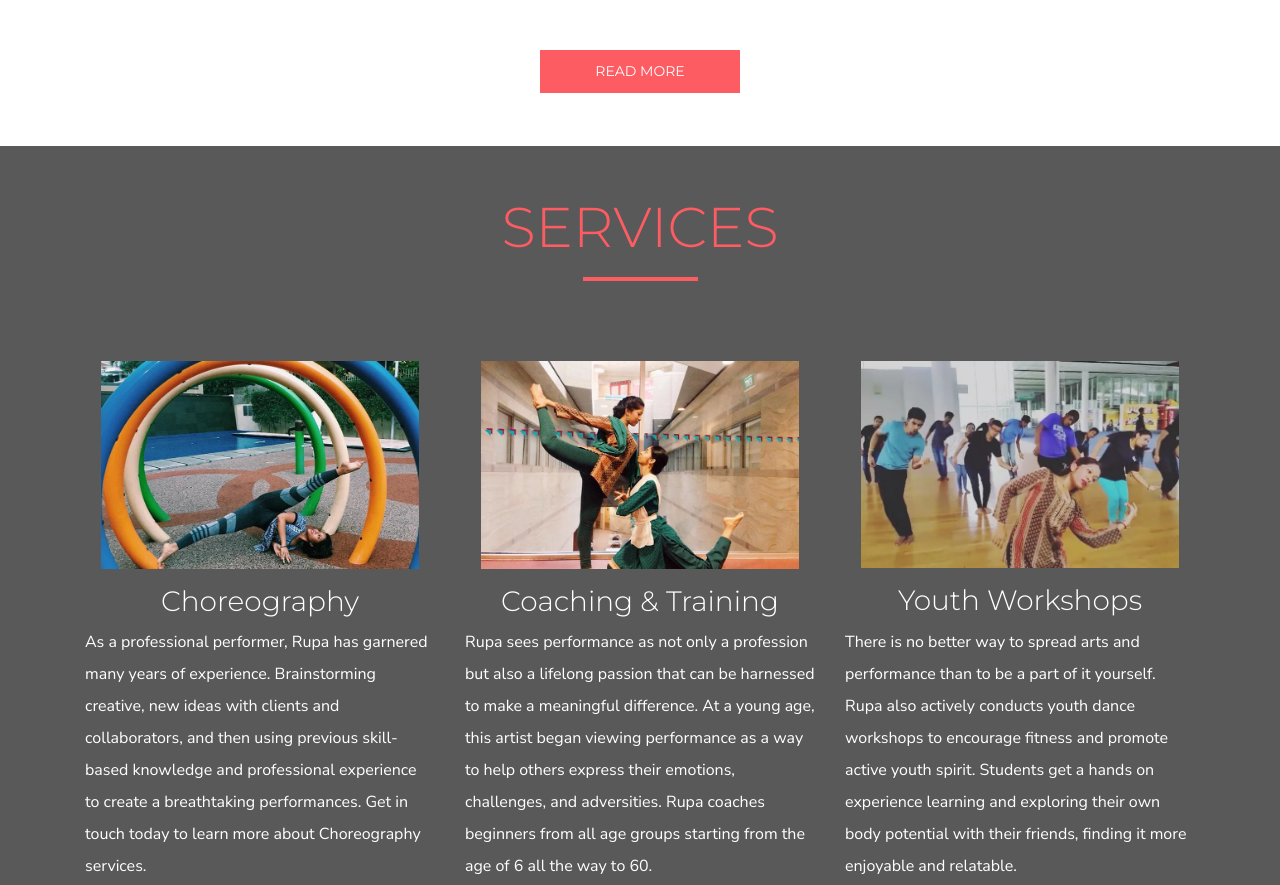
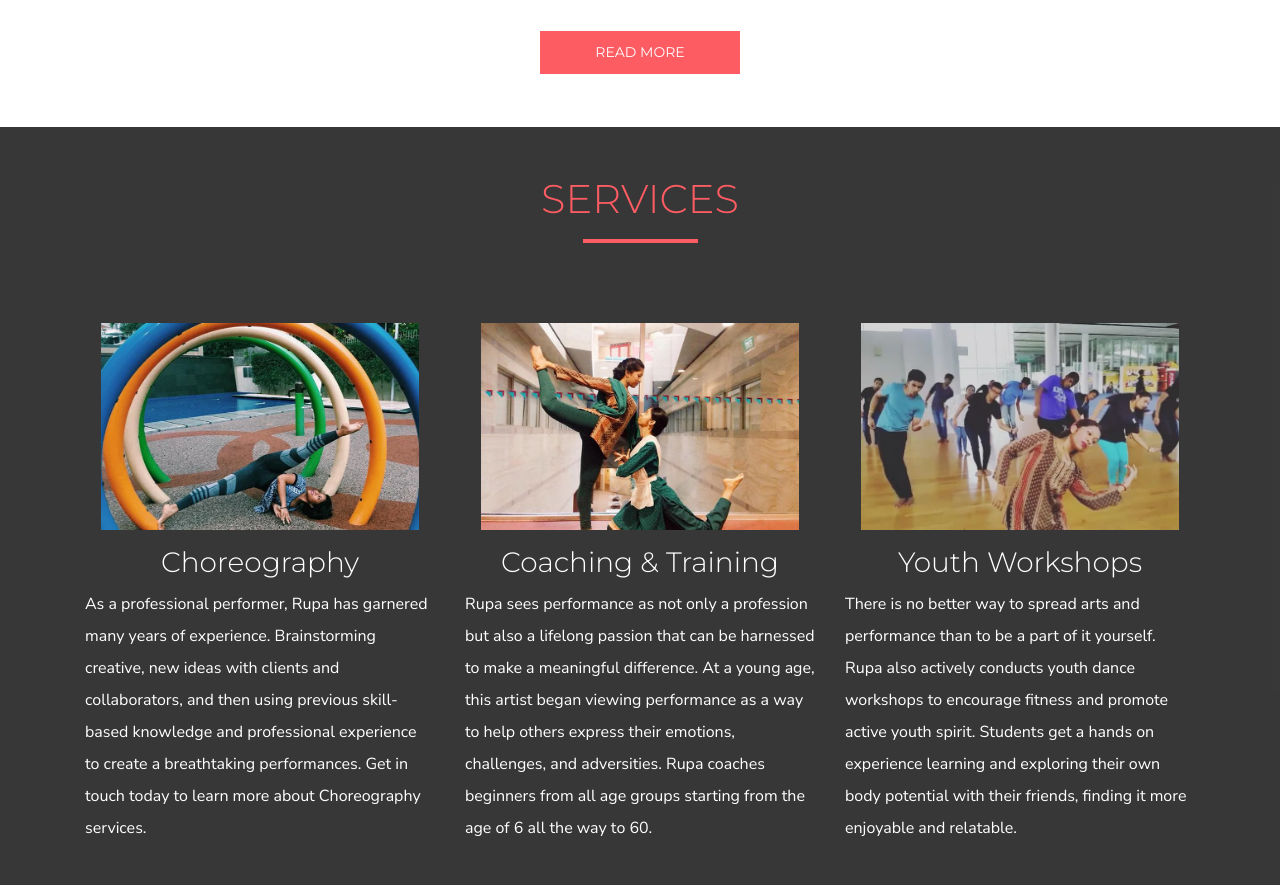
Before and after one commit to harishv7/rupa-lavanya, a website: page index.html in a window 1280 px wide. Shown: the part 1342-2227 px from the top of the page. Drawn offline with nearby package versions, Linux system fonts and the light colour scheme; some packages are replaced by stand-ins of ours; a script that the page names is missing.

Commit message:
Css and minor edits

```diff
--- a/assets/css/style.sass
+++ b/assets/css/style.sass
@@ -54,7 +54,7 @@ h1, h2, h3, h4, h5, h6
 	padding: 3em
 
 .section-heading
-	font-size: 3.5em
+	font-size: 2.5em
 	text-transform: uppercase
 	color: $red
 
@@ -247,7 +247,7 @@ nav
 	width: 100%
 	height: 100%
 	content: ' '
-	background: rgba(34, 34, 34, 0.75)
+	background: rgba(34, 34, 34, 0.90)
 
 .filter-light
 	overflow: hidden
--- a/index.html
+++ b/index.html
@@ -93,7 +93,7 @@
 								<p>Rupa’s deep rooted passion for the performing arts is undeniable. She has been involved in major roles for many productions as well as overseas performances. She was formerly trained under the faculty of dance in SOTA (School Of The Arts, Singapore) from 2008 to 2011.</p>
 
 								<p>Her forte has always been classical Indian dance, but over the years she has broadened her learning journey to a different level, taking up other genres such as Classical Ballet & Modern Contemporary. Having a good foundation as a stage performer over the years has moulded her to better understand the aesthetics and dynamics of being a stage performer. She then went on to further her education in Republic Polytechnic and graduated in May 2016 with a Diploma in Technology & Arts Management. Through this, Rupa was able to pick up other arts roles such as directing, stage management, costumes/props mistress and effective marketing/fundraising.</p>
-								<p>Currently Rupa is carrying on with her undergraduate education at Singapore University if Social Sciences (SUSS) under the faculty of Arts and Social Sciences. She is pursuing her Degree - Bachelor of Communication (BCOMM) while actively exploring the creative world around and within her.</p>
+								<p>Currently Rupa is carrying on with her undergraduate education at Singapore University of Social Sciences (SUSS) under the faculty of Arts and Social Sciences. She is pursuing her Degree - Bachelor of Communication (BCOMM) while actively exploring the creative world around and within her.</p>
 								<p>Rupa aspires to educate and inspire fellow dancers/young talents through her journey as a growing artist.</p>
 							</div>
 						</div>
```
Also changed, not shown: assets/css/minified/style.css, assets/css/style.css.
